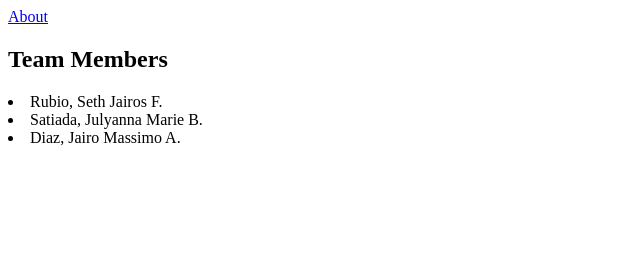
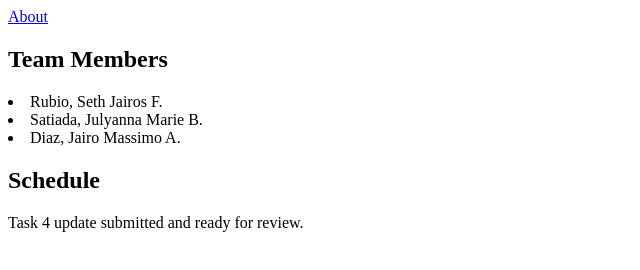
Before and after one commit to grupNaimreal/grupReporeal, a plain HTML site: page practice-page.html in a window 1280 px wide. Shown: the whole page, without its empty margins (0-640 px from the left). Drawn offline with Linux system fonts and the light colour scheme.

Commit message:
Added a new section

```diff
--- a/practice-page.html
+++ b/practice-page.html
@@ -14,6 +14,10 @@
     <li>Rubio, Seth Jairos F.</li>
     <li>Satiada, Julyanna Marie B.</li>
     <li>Diaz, Jairo Massimo A.</li>
-  </section>
+</section>
+  <section id="schedule">
+  <h2>Schedule</h2>
+  <p>Task 4 update submitted and ready for review.</p>
+</section>
 </body>
 </html>
```
